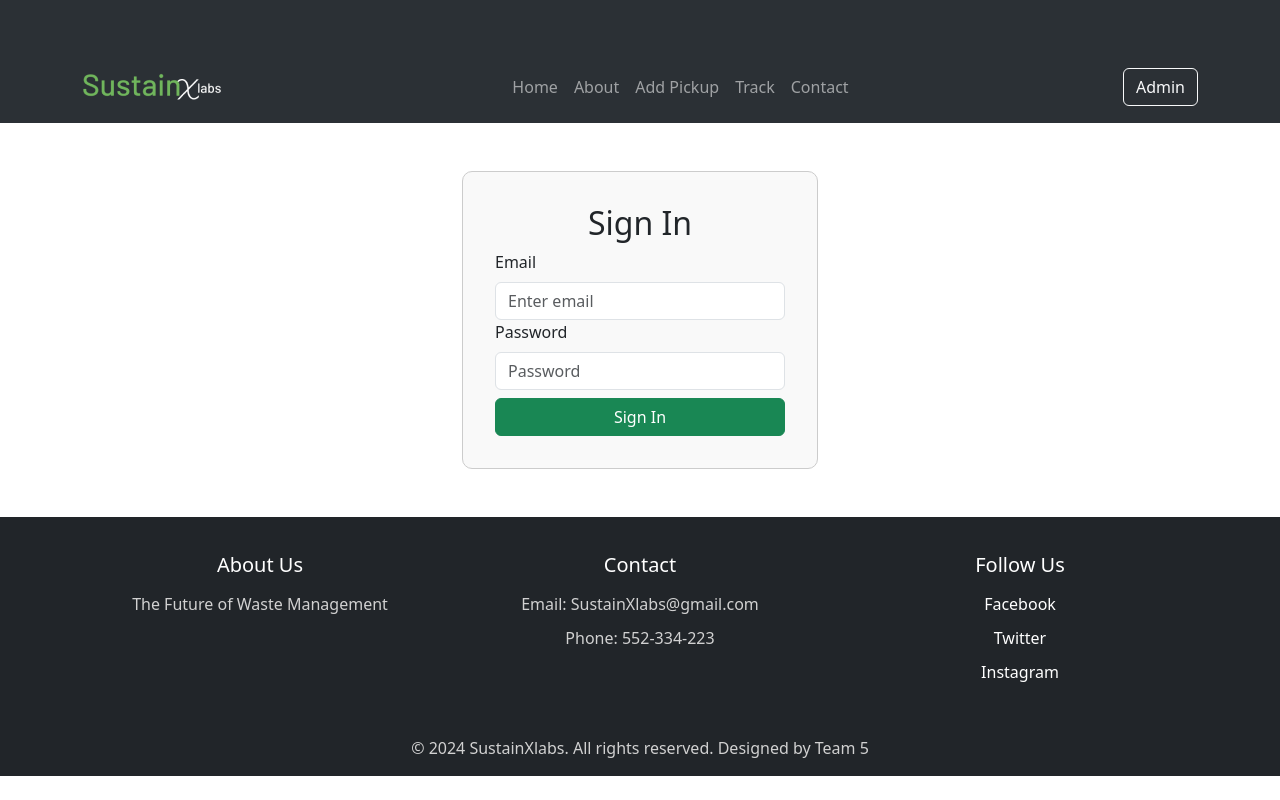
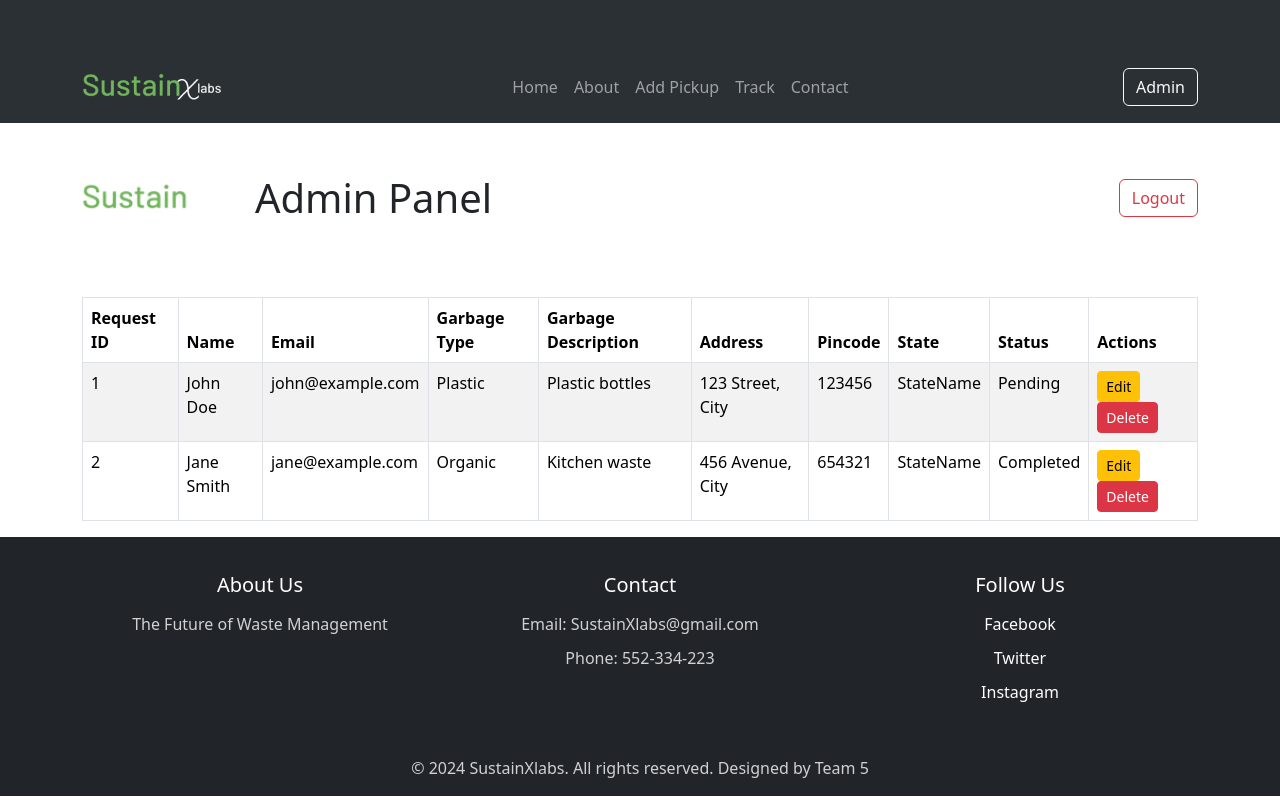
Before and after one commit to executethatcode/SustainXLabs, a React (Create React App) app: page /admin in a window 1280 px wide. Built offline with nearby package versions, Linux system fonts and the light colour scheme.

Commit message:
submiting garbage form : working - login: not working -  fetching not working - added basic admin structure

```diff
--- a/src/App.js
+++ b/src/App.js
@@ -6,7 +6,8 @@ import Homepage from "./Pages/Homepage/Homepage.js"
 import Aboutpage from "./Pages/About/Aboutpage.js"
 import ContactPage from "./Pages/Contact/ContactPage.js"
 import AddPickupPage from "./Pages/AddPickup/AddPickupPage.js"
-import Loginpage from "./Pages/Login/Loginpage.js";
+import Login from "./Components/Login/Login.js";
+import Admin from "./Pages/Admin/Admin.js"
 
 function App() {
   return (
@@ -19,7 +20,8 @@ function App() {
           <Route path="/addpickup" element={<AddPickupPage/>}></Route>
           <Route path="/track" element={<Trackpage/>}></Route>
           <Route path="/contact" element={<ContactPage/>}></Route>
-          <Route path="/admin" element={<Loginpage/>}></Route>
+          <Route path="/login" element={<Login/>}></Route>
+          <Route path="/admin" element={<Admin/>}></Route>
       </Routes>
       <Footer/>
     </BrowserRouter>
--- a/src/Components/Login/Login.js
+++ b/src/Components/Login/Login.js
@@ -1,7 +1,36 @@
 import React, { useState } from 'react';
-import { Form, Button, Container, Row, Col } from 'react-bootstrap';
+import { Form, Button, Container, Row, Col, Alert } from 'react-bootstrap';
 import './Login.css'
+import { adminlogin, storeToken } from '../../services/AdminService';
+import { useNavigate } from 'react-router';
 const Login = () => {
+
+  const [credentials, setCredentials] = useState({ email: '', password: '' })
+  const [loginError, setLoginError] = useState('');
+
+  const navigate = useNavigate();
+
+  const handleFieldChange = (e) => {
+    setCredentials({ ...credentials, [e.target.name]: e.target.value });
+  }
+
+  const handleSubmit = async (e) => {
+    e.preventDefault();
+   try {
+      const response = await adminlogin(credentials);
+      console.log(response);
+      if(response.status === 200){
+        storeToken(response.data.token);
+        navigate("/admin");
+      }
+    } catch (error) {
+      console.log(error.response);
+      if(error.response.status === 400){
+        setLoginError(error.response.data.message);
+      }
+    }
+
+  }
 
   return (
     <Container className="mt-5 mb-5">
@@ -9,12 +38,14 @@ const Login = () => {
         <Col md={4}>
           <div className="border-container">
             <h2>Sign In</h2>
-        <Form >
+            <Form onSubmit={handleSubmit}>
               <Form.Group controlId="formBasicEmail">
                 <Form.Label>Email</Form.Label>
                 <Form.Control
                   type="email"
                   placeholder="Enter email"
+                  name="email"
+                  onChange={handleFieldChange}
                   required
                 />
               </Form.Group>
@@ -24,6 +55,8 @@ const Login = () => {
                 <Form.Control
                   type="password"
                   placeholder="Password"
+                  name="password"
+                  onChange={handleFieldChange}
                   required
                 />
               </Form.Group>
@@ -32,12 +65,21 @@ const Login = () => {
                 Sign In
               </Button>
             </Form>
-        {/* <Button variant="outline-success" className="w-100 mt-2" >
-          Sign Up
-        </Button> */}
+
+
           </div>
+
         </Col>
+
+
       </Row>
+      {
+          loginError.length !==0 ? <Row className='mt-3 justify-content-md-center'>
+          <Col lg={4}>
+            <Alert variant='danger'>{loginError}</Alert>
+          </Col>
+        </Row> : null
+        }
     </Container>
   );
 };
--- a/src/Components/Navbar/NavbarContainer.js
+++ b/src/Components/Navbar/NavbarContainer.js
@@ -24,6 +24,7 @@ const NavbarContainer = () => {
                         <Nav.Link href="/contact">Contact</Nav.Link>
                     </Nav>
                     <Nav className="ms-auto">
+
                         <Button variant="outline-light" >Admin</Button>
                     </Nav>
                 </Navbar.Collapse>
--- a/src/Pages/AddPickup/AddPickup.js
+++ b/src/Pages/AddPickup/AddPickup.js
@@ -1,29 +1,47 @@
-import React from 'react'
+import React, { useState } from 'react'
 import { Container, Form, Button, Row, Col } from 'react-bootstrap';
 import "./AddPickup.css"
+import { saveGarbageFormData } from '../../services/GarbageFormService.js';
 
 
 const AddPickup = () => {
+  const [garbageFormData, setGarbageFormData] = useState({name:'', mail:'', garbagetype:'',gDesc:'', address:'' , pincode:'', state:'', pDate:''})
+
+  const handleFieldChange = (e)=>{
+      setGarbageFormData({...garbageFormData , [e.target.name]: e.target.value})
+  }
+
+  const handleSubmit = (e)=>{
+    e.preventDefault();
+    // console.log(garbageFormData);
+    saveGarbageFormData(garbageFormData).then((response)=>{
+    alert(`Request Submitted Successfully. Request ID: ${response.data.req_id}`);
+    }).catch((error=>{
+    console.error(error);
+    }));
+  }
+
+
   return (
     <Container>
     <Row className="justify-content-md-center">
       <Col md="6">
         <h2>Garbage Pickup Form</h2>
-        <Form>
+        <Form onSubmit={handleSubmit}>
 
         <Form.Group controlId="formName">
             <Form.Label>Name</Form.Label>
-            <Form.Control type="text" />
+            <Form.Control type="text" name='name' onChange={handleFieldChange} />
           </Form.Group>
 
           <Form.Group controlId="formEmail">
             <Form.Label>Email</Form.Label>
-            <Form.Control type="text" />
+            <Form.Control type="text" name='mail' onChange={handleFieldChange}  />
           </Form.Group>
 
           <Form.Group controlId="formGarbageType">
             <Form.Label>Garbage Type</Form.Label>
-            <Form.Control as="select" defaultValue="General">
+            <Form.Control as="select" defaultValue="General" name='garbagetype' onChange={handleFieldChange}>
               <option value="Dry">Dry waste</option>
               <option value="Wet">Wet waste</option>
               <option value="General">General waste</option>
@@ -32,27 +50,27 @@ const AddPickup = () => {
 
           <Form.Group controlId="formDescription">
             <Form.Label>Garbage Description</Form.Label>
-            <Form.Control as="textarea" rows={3} placeholder="Enter description" />
+            <Form.Control as="textarea" rows={3} placeholder="Enter description" name='gDesc' onChange={handleFieldChange} />
           </Form.Group>
 
           <Form.Group controlId="formAddress">
             <Form.Label>Pickup Address</Form.Label>
-            <Form.Control as="textarea" rows={3} placeholder="Enter pickup address" />
+            <Form.Control as="textarea" rows={3} placeholder="Enter pickup address" name='address' onChange={handleFieldChange} />
           </Form.Group>
 
           <Form.Group controlId="formPincode">
             <Form.Label>Pincode</Form.Label>
-            <Form.Control type="text" />
+            <Form.Control type="text"  name='pincode' onChange={handleFieldChange}/>
           </Form.Group>
 
           <Form.Group controlId="formState">
             <Form.Label>State</Form.Label>
-            <Form.Control type="text" />
+            <Form.Control type="text" name='state' onChange={handleFieldChange} />
           </Form.Group>
 
           <Form.Group controlId="formPickupDate">
             <Form.Label>Pickup Date</Form.Label>
-            <Form.Control type="date" />
+            <Form.Control type="date" name='pDate' onChange={handleFieldChange} />
           </Form.Group>
 
           <Button variant="primary" type="submit">
--- a/src/Pages/Admin/Admin.js
+++ b/src/Pages/Admin/Admin.js
@@ -1,67 +1,96 @@
 import React from 'react'
-import "../../Pages/Admin/Admin.css"
+import { Container, Row, Col, Table, Button } from 'react-bootstrap';
+import logo from '../../assets/img/logo.png';
 
 const Admin = () => {
+
+  const requests = [
+    {
+      id: 1,
+      name: 'John Doe',
+      email: 'john@example.com',
+      garbageType: 'Plastic',
+      garbageDescription: 'Plastic bottles',
+      address: '123 Street, City',
+      pincode: '123456',
+      state: 'StateName',
+      status: 'Pending'
+    },
+    {
+      id: 2,
+      name: 'Jane Smith',
+      email: 'jane@example.com',
+      garbageType: 'Organic',
+      garbageDescription: 'Kitchen waste',
+      address: '456 Avenue, City',
+      pincode: '654321',
+      state: 'StateName',
+      status: 'Completed'
+    },
+    // Add more data as needed
+  ];
+
+
+  const handleLogout = () => {
+    // Add your logout logic here
+    console.log('Logout');
+  };
+
   return (
     <>
-    <Navbar bg="dark" variant="dark" expand="lg">
-        <Navbar.Brand href="#home">Admin Dashboard</Navbar.Brand>
-        <Navbar.Toggle aria-controls="basic-navbar-nav" />
-        <Navbar.Collapse id="basic-navbar-nav">
-          <Nav className="ml-auto">
-            <Nav.Link href="#home">Home</Nav.Link>
-            <Nav.Link href="#link">Link</Nav.Link>
-          </Nav>
-        </Navbar.Collapse>
-      </Navbar>
-
-      <Container fluid>
-        <Row>
-          <Col md={2} className="sidebar bg-light p-3">
-            <Nav defaultActiveKey="/home" className="flex-column">
-              <Nav.Link href="#dashboard">Dashboard</Nav.Link>
-              <Nav.Link href="#users">Users</Nav.Link>
-              <Nav.Link href="#settings">Settings</Nav.Link>
-            </Nav>
-          </Col>
-          <Col md={10} className="main-content p-4">
-            <h1>Welcome to the Admin Dashboard</h1>
-            <Row>
-              <Col md={4}>
-                <Card>
-                  <Card.Body>
-                    <Card.Title>Card Title 1</Card.Title>
-                    <Card.Text>
-                      Some quick example text to build on the card title and make up the bulk of the card's content.
-                    </Card.Text>
-                  </Card.Body>
-                </Card>
-              </Col>
-              <Col md={4}>
-                <Card>
-                  <Card.Body>
-                    <Card.Title>Card Title 2</Card.Title>
-                    <Card.Text>
-                      Some quick example text to build on the card title and make up the bulk of the card's content.
-                    </Card.Text>
-                  </Card.Body>
-                </Card>
-              </Col>
-              <Col md={4}>
-                <Card>
-                  <Card.Body>
-                    <Card.Title>Card Title 3</Card.Title>
-                    <Card.Text>
-                      Some quick example text to build on the card title and make up the bulk of the card's content.
-                    </Card.Text>
-                  </Card.Body>
-                </Card>
-              </Col>
-            </Row>
-          </Col>
-        </Row>
+     <header>
+        <Container>
+          <Row className="align-items-center my-3">
+            <Col xs="auto">
+              <img src={logo} alt="Logo" className="img-fluid" style={{ height: '50px' }} />
+            </Col>
+            <Col>
+              <h1 className="mb-0">Admin Panel</h1>
+            </Col>
+            <Col xs="auto" className="text-end">
+              <Button variant="outline-danger" onClick={handleLogout}>Logout</Button>
+            </Col>
+          </Row>
+        </Container>
+      </header>
+      <Container>
+        <Table striped bordered hover responsive className="mt-4">
+          <thead>
+            <tr>
+              <th>Request ID</th>
+              <th>Name</th>
+              <th>Email</th>
+              <th>Garbage Type</th>
+              <th>Garbage Description</th>
+              <th>Address</th>
+              <th>Pincode</th>
+              <th>State</th>
+              <th>Status</th>
+              <th>Actions</th>
+            </tr>
+          </thead>
+          <tbody>
+            {requests.map(request => (
+              <tr key={request.id}>
+                <td className="p-2">{request.id}</td>
+                <td className="p-2">{request.name}</td>
+                <td className="p-2">{request.email}</td>
+                <td className="p-2">{request.garbageType}</td>
+                <td className="p-2">{request.garbageDescription}</td>
+                <td className="p-2">{request.address}</td>
+                <td className="p-2">{request.pincode}</td>
+                <td className="p-2">{request.state}</td>
+                <td className="p-2">{request.status}</td>
+                <td className="p-2">
+                  <Button variant="warning" size="sm" className="me-2">Edit</Button>
+                  <Button variant="danger" size="sm">Delete</Button>
+                </td>
+              </tr>
+            ))}
+          </tbody>
+        </Table>
       </Container>
-      </>
+    </>
   )
 }
 
--- a/src/Pages/Track/PickupHistory.js
+++ b/src/Pages/Track/PickupHistory.js
@@ -1,21 +1,38 @@
-import React from 'react'
-import { Table, Button, Container, Col, Row, Form } from 'react-bootstrap';
+import React, { useState } from 'react';
+import { Button, Container, Form, Modal } from 'react-bootstrap';
+import axios from 'axios';
 
 const PickupHistory = () => {
+  const [requestId, setRequestId] = useState('');
+  const [showModal, setShowModal] = useState(false);
+  const [pickupData, setPickupData] = useState(null);
 
-    // const requests = [
-    //     { id: 1, type: 'Organic', address: '123 Main St', date: '2024-05-17', status: 'Pending' },
-    //     { id: 2, type: 'Recyclable', address: '456 Elm St', date: '2024-05-18', status: 'Completed' },
-    //     { id: 3, type: 'Hazardous', address: '789 Oak St', date: '2024-05-19', status: 'In Progress' },
-    //   ];
+  const handleSubmit = async (event) => {
+    event.preventDefault();
+
+    // Fetch data based on the requestId using Axios
+    try {
+      const response = await axios.get(`http://127.0.0.1:6500/addpickup/${requestId}`); // Replace with your API endpoint
+      setPickupData(response.data);
+      setShowModal(true);
+    } catch (error) {
+      console.error('Error fetching data:', error);
+    }
+  };
+
+  const handleClose = () => setShowModal(false);
 
   return (
     <>
-
       <Container className="d-flex flex-column align-items-center mt-5">
-      <Form>
+        <Form onSubmit={handleSubmit}>
           <Form.Group controlId="formBasicInput">
-          <Form.Control type="text" placeholder="Enter Request ID" />
+            <Form.Control
+              type="text"
+              placeholder="Enter Request ID"
+              value={requestId}
+              onChange={(e) => setRequestId(e.target.value)}
+            />
           </Form.Group>
           <Button variant="primary" type="submit">
             Submit
@@ -23,40 +40,30 @@ const PickupHistory = () => {
         </Form>
       </Container>
 
-    <Container className='mb-5 mt-5'>
-      <h2 className="my-4">Garbage Pickup Status</h2>
-    <Table striped bordered hover>
-      <thead>
-        <tr>
-          <th>RequestID</th>
-          <th>Name</th>
-          <th>Email</th>
-          <th>Garbage Type</th>
-          <th>Garbage Description</th>
-          <th>Pickup Address</th>
-          <th>Pickup Date</th>
-          <th>Status</th>
-        </tr>
-      </thead>
-      <tbody>
-        {/* {requests.map((request) => (
-          <tr key={request.id}>
-            <td>{request.id}</td>
-            <td>{request.type}</td>
-            <td>{request.address}</td>
-            <td>{request.date}</td>
-            <td>{request.status}</td>
-            <td>
-              <Button variant="warning" >Modify</Button>
-              <Button variant="danger">Delete</Button>
-            </td>
-          </tr>
-        ))} */}
-      </tbody>
-    </Table>
-  </Container>
+      <Modal show={showModal} onHide={handleClose}>
+        <Modal.Header closeButton>
+          <Modal.Title>Pickup Details</Modal.Title>
+        </Modal.Header>
+        <Modal.Body>
+          {pickupData ? (
+            <div>
+              <p><strong>ID:</strong> {pickupData.id}</p>
+              <p><strong>Date:</strong> {pickupData.date}</p>
+              <p><strong>Status:</strong> {pickupData.status}</p>
+              {/* Add more fields as necessary */}
+            </div>
+          ) : (
+            <p>No data found for this Request ID.</p>
+          )}
+        </Modal.Body>
+        <Modal.Footer>
+          <Button variant="secondary" onClick={handleClose}>
+            Close
+          </Button>
+        </Modal.Footer>
+      </Modal>
     </>
-  )
-}
+  );
+};
 
-export default PickupHistory
+export default PickupHistory;
--- /dev/null
+++ b/src/constants/ApiConstants.js
@@ -0,0 +1,3 @@
+export const API_BASE_URL = 'http://127.0.0.1:6500';
+export const SAVE_FORMDATA_API_ROUTE = `${API_BASE_URL}/addpickup`;
+export const GET_FORMDATA_API_ROUTE = SAVE_FORMDATA_API_ROUTE;
--- /dev/null
+++ b/src/constants/AppRoute.js
@@ -0,0 +1,2 @@
+export const ADMIN_LOGIN_ROUTE = "/login";
+export const ADMIN_DASHBOARD_ROUTE = "/admin";
--- /dev/null
+++ b/src/constants/AuthConstants.js
@@ -0,0 +1 @@
+export const ADMIN_TOKEN_STORAGE_KEY = 'admin-token';
--- /dev/null
+++ b/src/services/AdminService.js
@@ -0,0 +1,19 @@
+import axios from "axios";
+import { ADMIN_TOKEN_STORAGE_KEY } from "../constants/AuthConstants";
+
+export function adminlogin(loginCredentials){
+    return axios.post('http://127.0.0.1:6500/admin/login', loginCredentials);
+}
+
+export function storeToken(token){
+    localStorage.setItem(ADMIN_TOKEN_STORAGE_KEY,token)
+}
+
+export function removeToken(){
+    localStorage.removeToken(ADMIN_TOKEN_STORAGE_KEY)
+
+}
+
+export function getToken(){
+    localStorage.getItem(ADMIN_TOKEN_STORAGE_KEY)
+}
--- /dev/null
+++ b/src/services/GarbageFormService.js
@@ -0,0 +1,12 @@
+import axios from "axios";
+import { SAVE_FORMDATA_API_ROUTE } from "../constants/ApiConstants";
+
+export function saveGarbageFormData(garbageFormData){
+
+    return axios.post(SAVE_FORMDATA_API_ROUTE,garbageFormData);
+
+}
+
+export function fetchGarbageFormDataById(){
+    return axios.get(SAVE_FORMDATA_API_ROUTE);
+}
```
Also changed, not shown: src/Pages/Admin/Admin.css (deleted, +0 -8 lines). Lines whose indentation alone changed are shown as unchanged.
